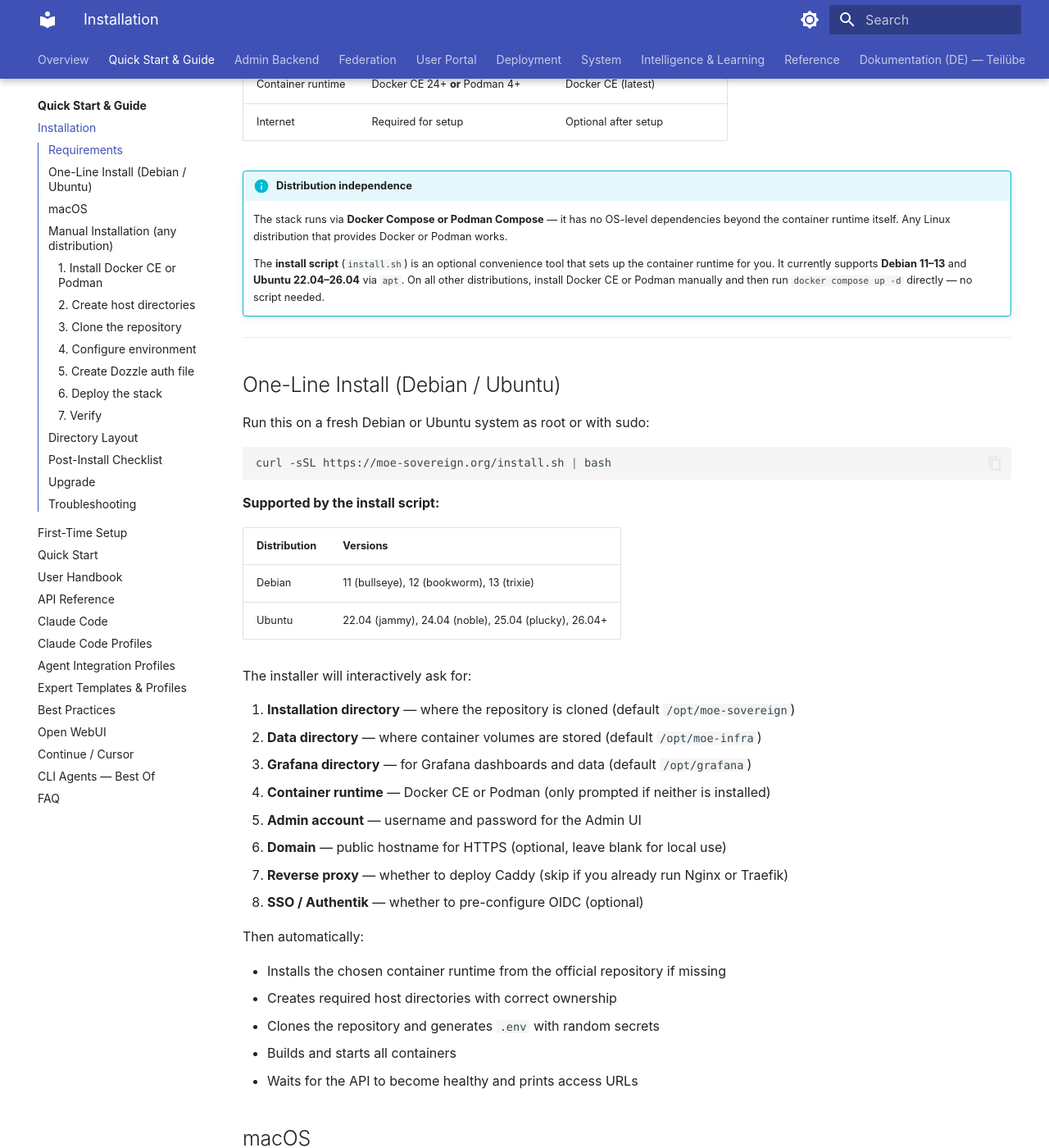
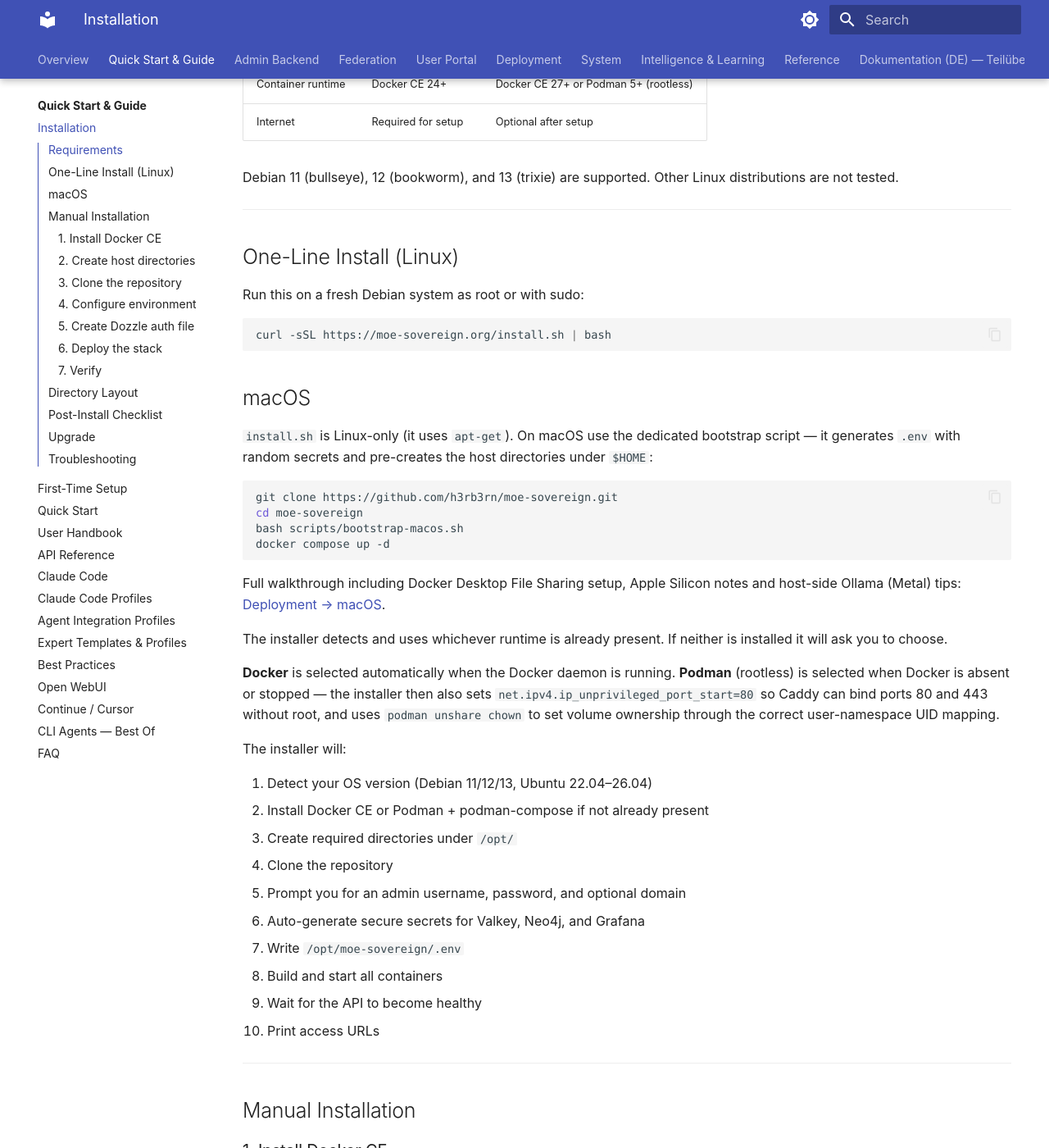
Before and after one commit to h3rb3rn/moe-sovereign, an MkDocs documentation site: the page built from docs/guide/installation.md, in a window 1280 px wide and 1400 px high, scrolled down 471 px. Shown: the whole window at 82% size. Built offline with MkDocs 1.6.1 and Material for MkDocs 9.7.7, drawn with Linux system fonts in a browser that asks for light colours; a script that is not in the unit is left out; some of the changed text lies outside the part shown.

Commit message:
docs: mark Podman rootless as tested alongside Docker
Co-Authored-By: Claude Sonnet 4.6 <noreply@anthropic.com>

````diff
--- a/docs/guide/installation.md
+++ b/docs/guide/installation.md
@@ -4,60 +4,25 @@
 
 | Resource | Minimum | Recommended |
 |---|---|---|
-| OS | Any Linux with Docker or Podman | See note below |
+| OS | Debian 11 (bullseye) | Debian 13 (trixie) |
 | RAM | 8 GB | 16 GB+ |
 | Disk | 40 GB | 100 GB+ |
-| CPU | 2 cores | 8 cores+ |
+| CPU | 4 cores | 8 cores+ |
 | GPU | optional | NVIDIA (CUDA), AMD (ROCm) |
-| Container runtime | Docker CE 24+ **or** Podman 4+ | Docker CE (latest) |
+| Container runtime | Docker CE 24+ | Docker CE 27+ or Podman 5+ (rootless) |
 | Internet | Required for setup | Optional after setup |
 
-!!! info "Distribution independence"
-    The stack runs via **Docker Compose or Podman Compose** — it has no
-    OS-level dependencies beyond the container runtime itself. Any Linux
-    distribution that provides Docker or Podman works.
-
-    The **install script** (`install.sh`) is an optional convenience tool
-    that sets up the container runtime for you. It currently supports
-    **Debian 11–13** and **Ubuntu 22.04–26.04** via `apt`. On all other
-    distributions, install Docker CE or Podman manually and then run
-    `docker compose up -d` directly — no script needed.
+Debian 11 (bullseye), 12 (bookworm), and 13 (trixie) are supported. Other Linux distributions are not tested.
 
 ---
 
-## One-Line Install (Debian / Ubuntu)
+## One-Line Install (Linux)
 
-Run this on a fresh Debian or Ubuntu system as root or with sudo:
+Run this on a fresh Debian system as root or with sudo:
 
 ```bash
 curl -sSL https://moe-sovereign.org/install.sh | bash
 ```
-
-**Supported by the install script:**
-
-| Distribution | Versions |
-|---|---|
-| Debian | 11 (bullseye), 12 (bookworm), 13 (trixie) |
-| Ubuntu | 22.04 (jammy), 24.04 (noble), 25.04 (plucky), 26.04+ |
-
-The installer will interactively ask for:
-
-1. **Installation directory** — where the repository is cloned (default `/opt/moe-sovereign`)
-2. **Data directory** — where container volumes are stored (default `/opt/moe-infra`)
-3. **Grafana directory** — for Grafana dashboards and data (default `/opt/grafana`)
-4. **Container runtime** — Docker CE or Podman (only prompted if neither is installed)
-5. **Admin account** — username and password for the Admin UI
-6. **Domain** — public hostname for HTTPS (optional, leave blank for local use)
-7. **Reverse proxy** — whether to deploy Caddy (skip if you already run Nginx or Traefik)
-8. **SSO / Authentik** — whether to pre-configure OIDC (optional)
-
-Then automatically:
-
-- Installs the chosen container runtime from the official repository if missing
-- Creates required host directories with correct ownership
-- Clones the repository and generates `.env` with random secrets
-- Builds and starts all containers
-- Waits for the API to become healthy and prints access URLs
 
 ## macOS
 
@@ -76,73 +41,71 @@ Full walkthrough including Docker Desktop File Sharing setup,
 Apple Silicon notes and host-side Ollama (Metal) tips:
 [Deployment → macOS](../deployment/macos.md).
 
+The installer detects and uses whichever runtime is already present.
+If neither is installed it will ask you to choose.
+
+**Docker** is selected automatically when the Docker daemon is running.
+**Podman** (rootless) is selected when Docker is absent or stopped — the
+installer then also sets `net.ipv4.ip_unprivileged_port_start=80` so Caddy
+can bind ports 80 and 443 without root, and uses `podman unshare chown` to
+set volume ownership through the correct user-namespace UID mapping.
+
+The installer will:
+
+1. Detect your OS version (Debian 11/12/13, Ubuntu 22.04–26.04)
+2. Install Docker CE or Podman + podman-compose if not already present
+3. Create required directories under `/opt/`
+4. Clone the repository
+5. Prompt you for an admin username, password, and optional domain
+6. Auto-generate secure secrets for Valkey, Neo4j, and Grafana
+7. Write `/opt/moe-sovereign/.env`
+8. Build and start all containers
+9. Wait for the API to become healthy
+10. Print access URLs
+
 ---
 
-## Manual Installation (any distribution)
+## Manual Installation
 
-The stack is a standard Docker Compose application. If your distribution is
-not covered by the install script, set up your container runtime manually
-and then follow these steps.
+### 1. Install Docker CE
 
-### 1. Install Docker CE or Podman
+Follow the [official Docker documentation](https://docs.docker.com/engine/install/debian/) for Debian, or use the commands below:
 
-=== "Docker CE"
+```bash
+sudo apt-get update
+sudo apt-get install -y ca-certificates curl gnupg
 
-    Follow the [official Docker documentation](https://docs.docker.com/engine/install/)
-    for your distribution, or use the commands below for Debian/Ubuntu:
+sudo install -m 0755 -d /etc/apt/keyrings
+curl -fsSL https://download.docker.com/linux/debian/gpg \
+  | sudo gpg --dearmor -o /etc/apt/keyrings/docker.gpg
+sudo chmod a+r /etc/apt/keyrings/docker.gpg
 
-    ```bash
-    sudo apt-get update
-    sudo apt-get install -y ca-certificates curl gnupg
+echo "deb [arch=$(dpkg --print-architecture) signed-by=/etc/apt/keyrings/docker.gpg] \
+  https://download.docker.com/linux/debian $(. /etc/os-release && echo "$VERSION_CODENAME") stable" \
+  | sudo tee /etc/apt/sources.list.d/docker.list
 
-    sudo install -m 0755 -d /etc/apt/keyrings
-    DISTRO=$(. /etc/os-release && echo "$ID")
-    curl -fsSL "https://download.docker.com/linux/${DISTRO}/gpg" \
-      | sudo gpg --dearmor -o /etc/apt/keyrings/docker.gpg
-    sudo chmod a+r /etc/apt/keyrings/docker.gpg
-
-    echo "deb [arch=$(dpkg --print-architecture) signed-by=/etc/apt/keyrings/docker.gpg] \
-      https://download.docker.com/linux/${DISTRO} \
-      $(. /etc/os-release && echo "$VERSION_CODENAME") stable" \
-      | sudo tee /etc/apt/sources.list.d/docker.list
-
-    sudo apt-get update
-    sudo apt-get install -y docker-ce docker-ce-cli containerd.io \
-      docker-buildx-plugin docker-compose-plugin
-    sudo systemctl enable --now docker
-    ```
-
-=== "Podman"
-
-    ```bash
-    # Debian / Ubuntu (standard repos)
-    sudo apt-get install -y podman podman-compose
-
-    # Verify
-    podman compose version
-    ```
+sudo apt-get update
+sudo apt-get install -y docker-ce docker-ce-cli containerd.io \
+  docker-buildx-plugin docker-compose-plugin
+sudo systemctl enable --now docker
+```
 
 ### 2. Create host directories
 
-Adjust the paths to match your preferred layout — these are only the defaults:
-
 ```bash
-DATA=/opt/moe-infra
-GRAFANA=/opt/grafana
-INSTALL=/opt/moe-sovereign
-
 sudo mkdir -p \
-  "${DATA}"/{kafka-data,neo4j-data,neo4j-logs,agent-logs,\
+  /opt/moe-infra/{kafka-data,neo4j-data,neo4j-logs,agent-logs,\
 chroma-onnx-cache,chroma-data,redis-data,langgraph-checkpoints,\
 prometheus-data,admin-logs,userdb,few-shot} \
-  "${GRAFANA}"/{data,dashboards} \
-  "${INSTALL}"
+  /opt/grafana/{data,dashboards} \
+  /opt/moe-sovereign
 ```
 
 ### 3. Clone the repository
 
 ```bash
-git clone https://github.com/h3rb3rn/moe-sovereign.git /opt/moe-sovereign
+git clone https://github.com/h3rb3rn/moe-sovereign.git \
+  /opt/moe-sovereign
 cd /opt/moe-sovereign
 ```
 
@@ -185,20 +148,15 @@ EOF
 ### 6. Deploy the stack
 
 ```bash
-# Docker
 sudo docker compose build
 sudo docker compose up -d
-
-# Podman
-podman compose build
-podman compose up -d
 ```
 
 ### 7. Verify
 
 ```bash
 # Check all containers are running
-sudo docker compose ps   # or: podman compose ps
+sudo docker compose ps
 
 # Wait for the API
 curl -f http://localhost:8002/v1/models
@@ -249,24 +207,16 @@ graph LR
 
 ## Upgrade
 
-Re-run the install script — it detects an existing installation and runs in
-**update mode** (credentials preserved, data volumes untouched):
+Pull the latest code and rebuild:
 
 ```bash
-curl -sSL https://moe-sovereign.org/install.sh | bash
-```
-
-Or manually:
-
-```bash
-cd /opt/moe-sovereign   # your INSTALL_DIR
+cd /opt/moe-sovereign
 git pull
 sudo docker compose build
 sudo docker compose up -d
 ```
 
-Configuration in `.env` is preserved. The database volumes under your data
-directory are never touched by `docker compose pull/build`.
+Configuration in `.env` is preserved. The database volumes under `/opt/moe-infra/` are never touched by `docker compose` pull/build.
 
 ---
 
@@ -286,9 +236,5 @@ sudo docker compose down && sudo docker compose up -d
 sudo docker compose exec langgraph-app env | grep JUDGE
 ```
 
-!!! tip "Podman users"
-    Replace `docker compose` with `podman compose` (or `podman-compose`) in all
-    commands above. Everything else is identical.
-
 !!! tip "Log Viewer"
     Once running, use the Dozzle log viewer at `https://logs.moe-sovereign.org` (or the Caddy-configured domain) for a browser-based view of all container logs.
````
Also changed, not shown: README.md (+6 -14 lines).
